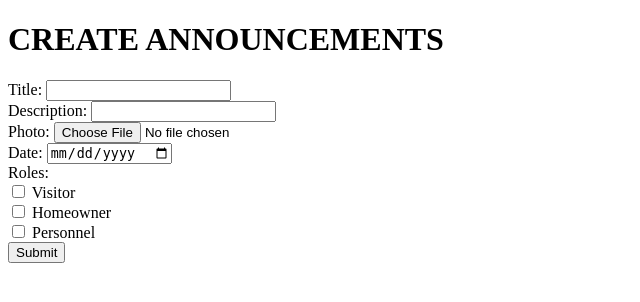
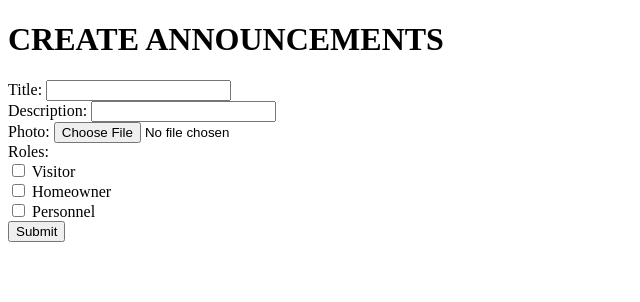
Before and after one commit to m-montefalcon/CommuniSync, a Laravel app: page /announcement/create in a window 1280 px wide. Shown: the part 47-349 px from the top of the page, without its empty margins (0-640 px from the left). Run offline with Laravel 10, Linux system fonts and the light colour scheme; a user stored in the database is signed in; data comes from the database, SQL or seed files in the repository.

Commit message:
fixed current date as automatic and not settable

```diff
--- a/app/Http/Controllers/AnnouncementController.php
+++ b/app/Http/Controllers/AnnouncementController.php
@@ -2,6 +2,7 @@
 
 namespace App\Http\Controllers;
 
+use Carbon\Carbon;
 use App\Models\Announcement;
 use Illuminate\Http\Request;
 use Illuminate\Support\Facades\Auth;
@@ -22,9 +23,9 @@ class AnnouncementController extends Controller
             'announcement_title' => 'required',
             'announcement_description' => 'required',
             'announcement_photo' => ['required', 'nullable'],
-            'announcement_date' => 'required',
             'role' => 'required|array'
         ]);
+        $validatedData['announcement_date'] = Carbon::now();
 
         $user = Auth::user(); // Get the authenticated user
         $createdByName = $user->first_name . ' ' . $user->last_name;
--- a/resources/views/announcement/announcementForm.blade.php
+++ b/resources/views/announcement/announcementForm.blade.php
@@ -12,9 +12,6 @@
     <br>
     <label for="announcement_photo">Photo:</label>
     <input type="file" name="announcement_photo" id="announcement_photo">
-    <br>
-    <label for="announcement_date">Date:</label>
-    <input type="date" name="announcement_date" id="announcement_date" required>
     <br>
     <label>Roles:</label>
     <br>
```
